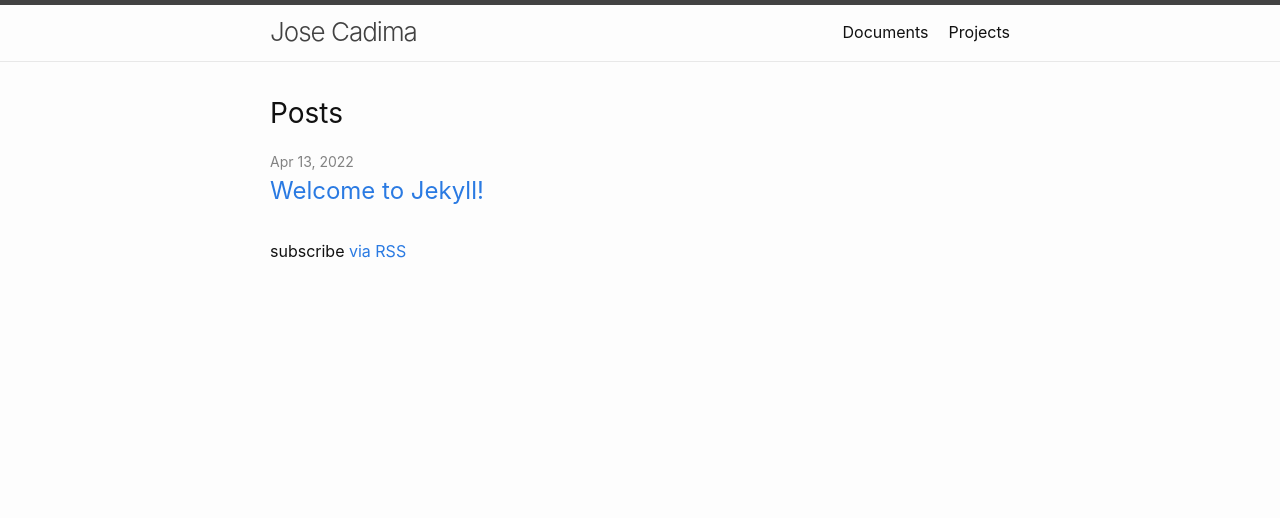
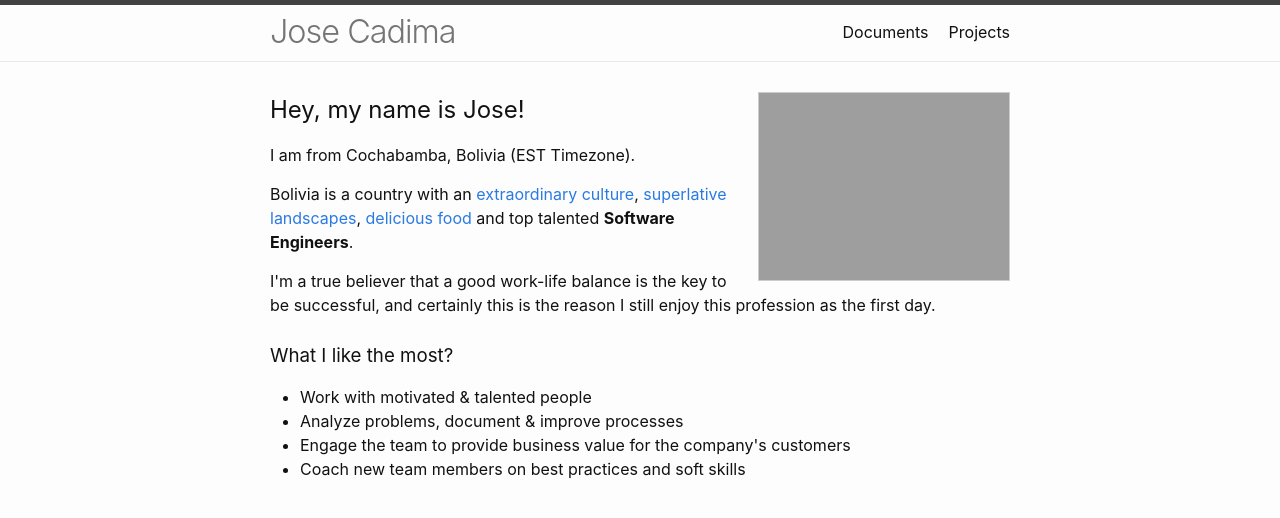
Before and after one commit to josecadima/josecadima.github.io, a Jekyll site: the page built from index.markdown, in a window 1280 px wide. Shown: the top 518 px of the page. Built offline with Jekyll 4.4.1, drawn with Linux system fonts in a browser that asks for light colours.

Commit message:
Updated Home page

```diff
--- a/_config.yml
+++ b/_config.yml
@@ -21,8 +21,7 @@
 title: Jose Cadima
 email: josecadima@hotmail.com
 description: >- # this means to ignore newlines until "baseurl:"
-  Hey, my name is Jose
-  I am a senior software engineer from Bolivia (EST timezone)
+  Jose Cadima Portfolio
 baseurl: "" # the subpath of your site, e.g. /blog
 url: "https://josecadima.github.io" # the base hostname & protocol for your site, e.g. http://example.com
 twitter_username: test
--- /dev/null
+++ b/_data/profile.yml
@@ -0,0 +1,8 @@
+- name: item 1
+  like: Work with motivated & talented people
+- name: item 2
+  like: Analyze problems, document & improve processes
+- name: item 3
+  like: Engage the team to provide business value for the company's customers
+- name: item 4
+  like: Coach new team members on best practices and soft skills
--- a/_layouts/home.html
+++ b/_layouts/home.html
@@ -2,33 +2,23 @@
 layout: default
 ---
 
-<div class="home">
-  {%- if page.title -%}
-    <h1 class="page-heading">{{ page.title }}</h1>
-  {%- endif -%}
+<article class="home-content">
 
-  {{ content }}
+    <img src="{{ page.profile_picture.src | absolute_url }}"
+         alt="{{ page.profile_picture.alt }}"
+         class="profile-picture" />
 
-  {%- if site.posts.size > 0 -%}
-    <h2 class="post-list-heading">{{ page.list_title | default: "Posts" }}</h2>
-    <ul class="post-list">
-      {%- for post in site.posts -%}
-      <li>
-        {%- assign date_format = site.minima.date_format | default: "%b %-d, %Y" -%}
-        <span class="post-meta">{{ post.date | date: date_format }}</span>
-        <h3>
-          <a class="post-link" href="{{ post.url | relative_url }}">
-            {{ post.title | escape }}
-          </a>
-        </h3>
-        {%- if site.show_excerpts -%}
-          {{ post.excerpt }}
-        {%- endif -%}
-      </li>
-      {%- endfor -%}
+    {{ content }}
+
+</article>
+
+<article class="home-content">
+
+    <h3>What I like the most?</h3>
+
+    <ul>
+        {% for item in site.data.profile %}
+        <li>{{ item.like }}</li>
+        {% endfor %}
     </ul>
-
-    <p class="rss-subscribe">subscribe <a href="{{ "/feed.xml" | relative_url }}">via RSS</a></p>
-  {%- endif -%}
-
-</div>
+</article>
--- a/_sass/minima.scss
+++ b/_sass/minima.scss
@@ -17,6 +17,7 @@ $brand-color:      #2a7ae2 !default;
 $grey-color:       #828282 !default;
 $grey-color-light: lighten($grey-color, 40%) !default;
 $grey-color-dark:  darken($grey-color, 25%) !default;
+$grey-color-darkest: darken($grey-color, 5%) !default;
 
 $table-text-align: left !default;
 
@@ -45,7 +46,7 @@ $on-laptop:        800px !default;
 
 // Import partials.
 @import
-  "base",
-  "layout",
-  "syntax-highlighting"
+  "minima/base",
+  "minima/layout",
+  "minima/syntax-highlighting"
 ;
--- a/_sass/_layout.scss
+++ b/_sass/minima/_layout.scss
@@ -11,16 +11,22 @@
 }
 
 .site-title {
-  @include relative-font-size(1.625);
+    @include relative-font-size(2.025);
+    color: $grey-color-darkest;
     font-weight: 300;
     line-height: $base-line-height * $base-font-size * 2.25;
     letter-spacing: -1px;
     margin-bottom: 0;
     float: left;
+    cursor: pointer;
 
     &,
     &:visited {
-    color: $grey-color-dark;
+        color: $grey-color-darkest;
+    }
+
+    &:hover {
+        text-decoration: none;
     }
 }
 
@@ -170,7 +176,23 @@
   }
 }
 
+.profile-picture {
+    float: right;
+    width: 250px;
+    border: #ccc 1px solid;
+    margin-left: 10px;
 
+    @include media-query($on-palm) {
+        float: none;
+        margin-bottom: 20px;
+        margin-left: 0px;
+    }
+}
+
+.home-content {
+    display: block;
+    padding-bottom: 10px;
+}
 
 /**
  * Page content
--- a/index.markdown
+++ b/index.markdown
@@ -1,6 +1,14 @@
 ---
-# Feel free to add content and custom Front Matter to this file.
-# To modify the layout, see https://jekyllrb.com/docs/themes/#overriding-theme-defaults
+layout: home
+profile_picture:
+  src: /assets/img/profile-picture-1.jpg
+  alt: Jose Cadima Profile Picture
+---
 
-layout: home
----
+<h2> Hey, my name is Jose! </h2>
+<p> I am from Cochabamba, Bolivia (EST Timezone).
+<p/>Bolivia is a country with an <a href="https://www.boliviabella.com/bolivia-cultures.html">extraordinary culture</a>,
+<a href="https://www.lonelyplanet.com/bolivia"> superlative landscapes</a>,
+<a href="https://www.chefspencil.com/top-25-bolivian-foods-best-bolivian-dishes/">delicious food </a>
+and top talented <b>Software Engineers</b>.</p>
+<p> I'm a true believer that a good work-life balance is the key to be successful, and certainly this is the reason I still enjoy this profession as the first day.
```
Also changed, not shown: _sass/minima/_base.scss (renamed from _sass/_base.scss), _sass/minima/_syntax-highlighting.scss (renamed from _sass/_syntax-highlighting.scss), assets/img/profile-picture-2.jpg (added), 1 other file. Lines whose indentation alone changed are shown as unchanged.
